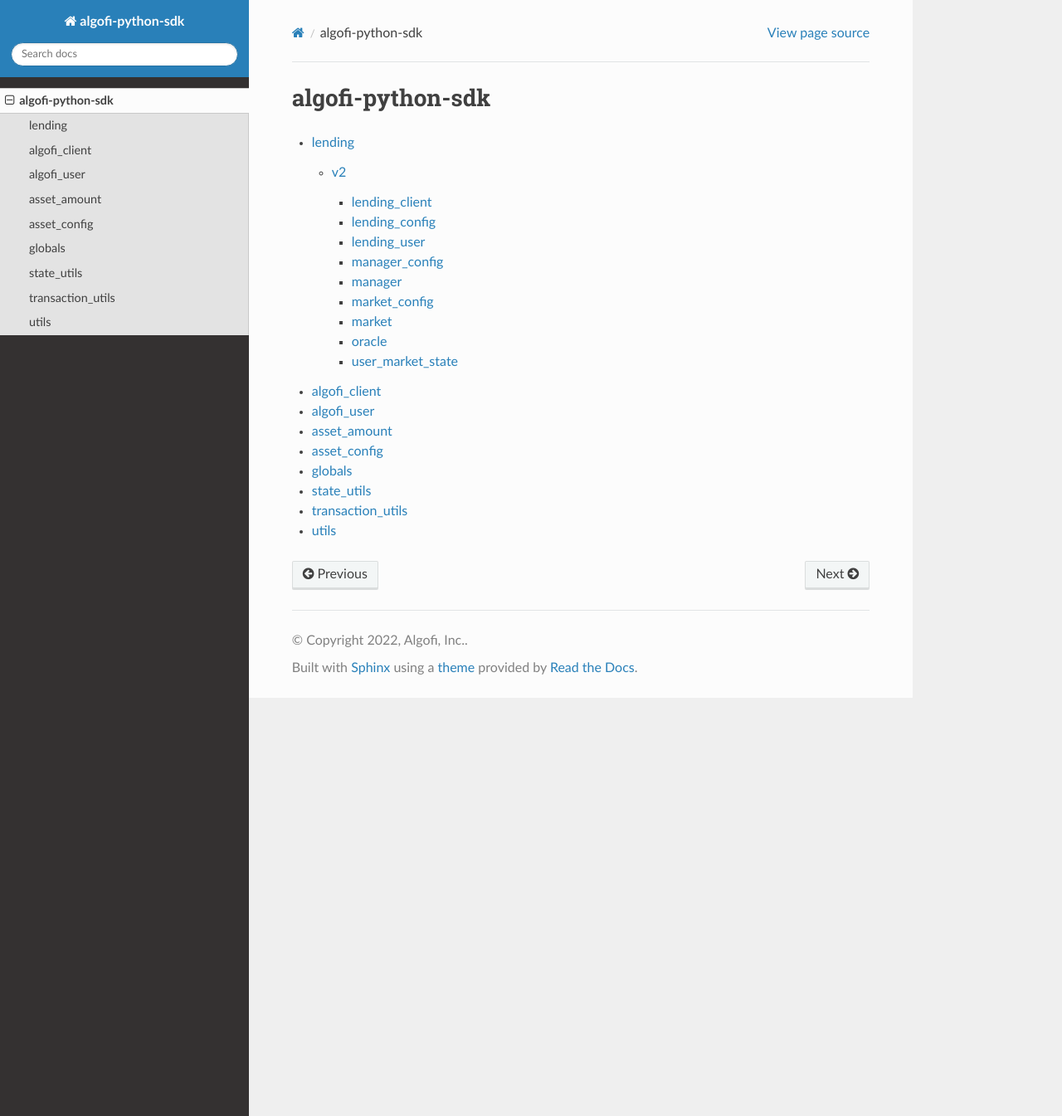
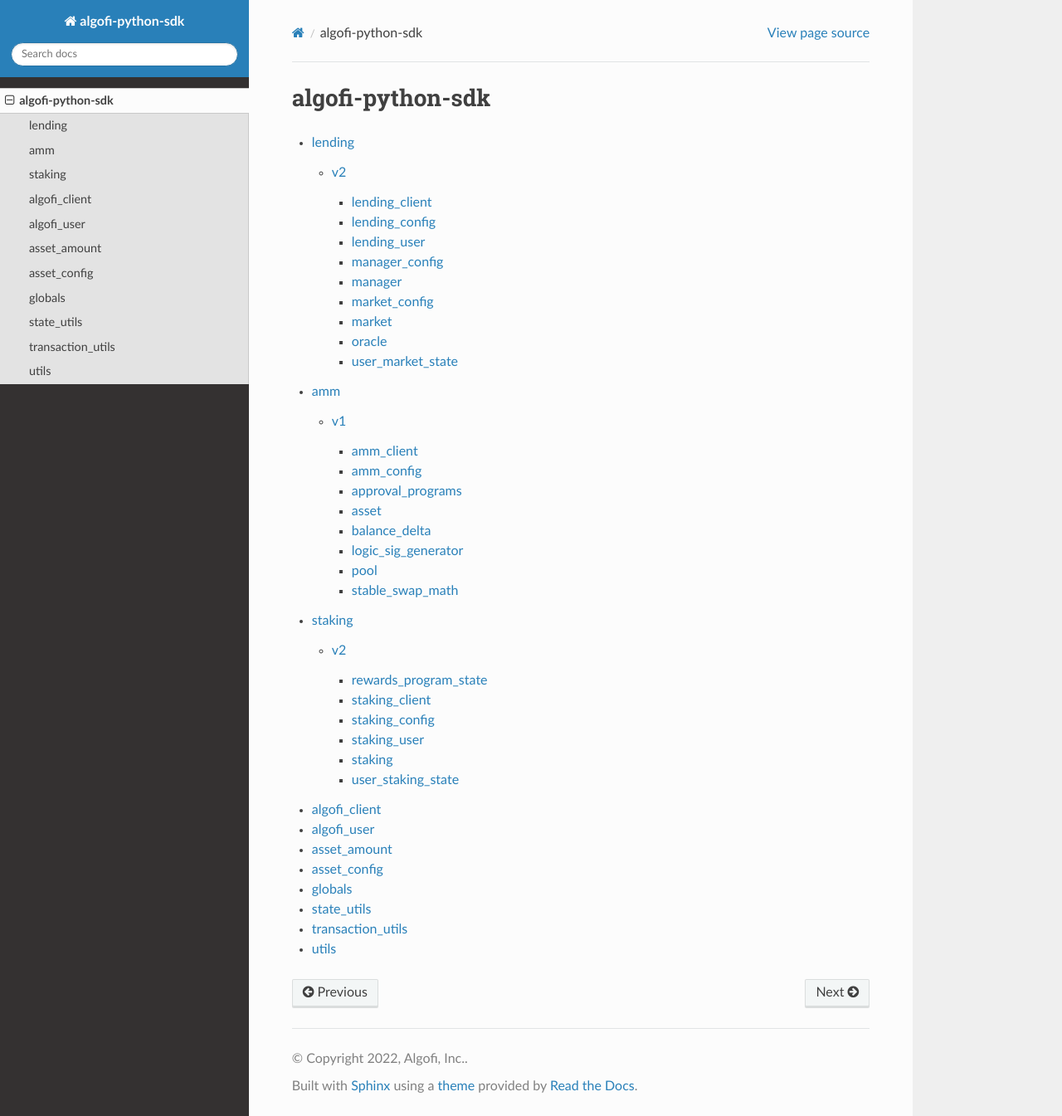
Before and after one commit to palace22/algofi-python-sdk, a Sphinx documentation site: the page built from docs/source/algofipy/index.rst, in a window 1280 px wide and 1345 px high. Shown: the whole window at 83% size. Built offline with Sphinx 7.4.7 and the Read the Docs theme 2.0.0, drawn with Linux system fonts in a browser that asks for light colours.

Commit message:
added docs

```diff
--- /dev/null
+++ b/docs/source/algofipy/amm/index.rst
@@ -0,0 +1,6 @@
+amm
+=======
+.. toctree::
+   :maxdepth: 10
+
+   v1/index
--- /dev/null
+++ b/docs/source/algofipy/amm/v1/amm_client.rst
@@ -0,0 +1,7 @@
+amm_client
+==========
+
+.. automodule:: algofipy.amm.v1.amm_client
+   :members:
+   :undoc-members:
+   :show-inheritance:
--- /dev/null
+++ b/docs/source/algofipy/amm/v1/amm_config.rst
@@ -0,0 +1,7 @@
+amm_config
+==========
+
+.. automodule:: algofipy.amm.v1.amm_config
+   :members:
+   :undoc-members:
+   :show-inheritance:
--- /dev/null
+++ b/docs/source/algofipy/amm/v1/approval_programs.rst
@@ -0,0 +1,7 @@
+approval_programs
+=================
+
+.. automodule:: algofipy.amm.v1.approval_programs
+   :members:
+   :undoc-members:
+   :show-inheritance:
--- /dev/null
+++ b/docs/source/algofipy/amm/v1/asset.rst
@@ -0,0 +1,7 @@
+asset
+=====
+
+.. automodule:: algofipy.amm.v1.asset
+   :members:
+   :undoc-members:
+   :show-inheritance:
--- /dev/null
+++ b/docs/source/algofipy/amm/v1/balance_delta.rst
@@ -0,0 +1,7 @@
+balance_delta
+=============
+
+.. automodule:: algofipy.amm.v1.balance_delta
+   :members:
+   :undoc-members:
+   :show-inheritance:
--- /dev/null
+++ b/docs/source/algofipy/amm/v1/logic_sig_generator.rst
@@ -0,0 +1,7 @@
+logic_sig_generator
+===================
+
+.. automodule:: algofipy.amm.v1.logic_sig_generator
+   :members:
+   :undoc-members:
+   :show-inheritance:
--- /dev/null
+++ b/docs/source/algofipy/amm/v1/pool.rst
@@ -0,0 +1,7 @@
+pool
+====
+
+.. automodule:: algofipy.amm.v1.pool
+   :members:
+   :undoc-members:
+   :show-inheritance:
--- /dev/null
+++ b/docs/source/algofipy/amm/v1/stable_swap_math.rst
@@ -0,0 +1,7 @@
+stable_swap_math
+================
+
+.. automodule:: algofipy.amm.v1.stable_swap_math
+   :members:
+   :undoc-members:
+   :show-inheritance:
--- a/docs/source/algofipy/index.rst
+++ b/docs/source/algofipy/index.rst
@@ -4,6 +4,8 @@
    :maxdepth: 10
 
    lending/index
+   amm/index
+   staking/index
    algofi_client
    algofi_user
    asset_amount
--- /dev/null
+++ b/docs/source/algofipy/staking/index.rst
@@ -0,0 +1,6 @@
+staking
+=======
+.. toctree::
+   :maxdepth: 10
+
+   v2/index
--- /dev/null
+++ b/docs/source/algofipy/staking/v2/index.rst
@@ -0,0 +1,11 @@
+v2
+===
+.. toctree::
+   :maxdepth: 10
+
+   rewards_program_state
+   staking_client
+   staking_config
+   staking_user
+   staking
+   user_staking_state
--- /dev/null
+++ b/docs/source/algofipy/staking/v2/rewards_program_state.rst
@@ -0,0 +1,7 @@
+rewards_program_state
+=====================
+
+.. automodule:: algofipy.staking.v2.rewards_program_state
+   :members:
+   :undoc-members:
+   :show-inheritance:
--- /dev/null
+++ b/docs/source/algofipy/staking/v2/staking.rst
@@ -0,0 +1,7 @@
+staking
+=======
+
+.. automodule:: algofipy.staking.v2.staking
+   :members:
+   :undoc-members:
+   :show-inheritance:
--- /dev/null
+++ b/docs/source/algofipy/staking/v2/staking_client.rst
@@ -0,0 +1,7 @@
+staking_client
+==============
+
+.. automodule:: algofipy.staking.v2.staking_client
+   :members:
+   :undoc-members:
+   :show-inheritance:
--- /dev/null
+++ b/docs/source/algofipy/staking/v2/staking_config.rst
@@ -0,0 +1,7 @@
+staking_config
+==============
+
+.. automodule:: algofipy.staking.v2.staking_config
+   :members:
+   :undoc-members:
+   :show-inheritance:
--- /dev/null
+++ b/docs/source/algofipy/staking/v2/staking_user.rst
@@ -0,0 +1,7 @@
+staking_user
+==============
+
+.. automodule:: algofipy.staking.v2.staking_user
+   :members:
+   :undoc-members:
+   :show-inheritance:
--- /dev/null
+++ b/docs/source/algofipy/staking/v2/user_staking_state.rst
@@ -0,0 +1,7 @@
+user_staking_state
+==================
+
+.. automodule:: algofipy.staking.v2.user_staking_state
+   :members:
+   :undoc-members:
+   :show-inheritance:
```
Also changed, not shown: docs/source/algofipy/amm/v1/index.rst (added, +13 -0 lines).
